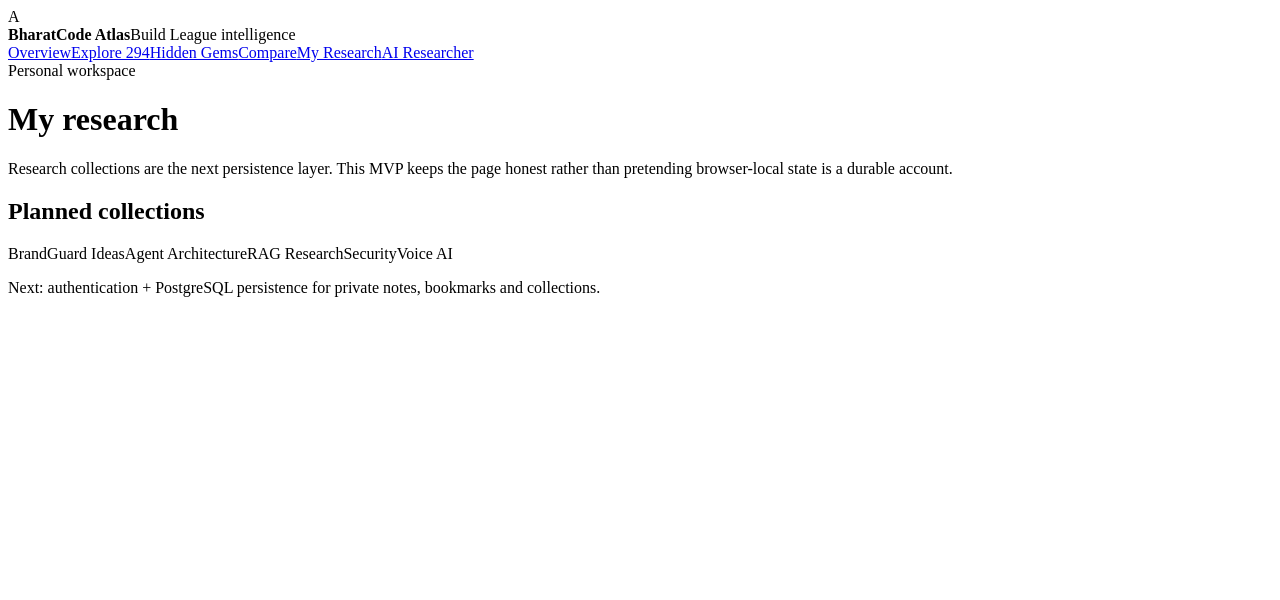
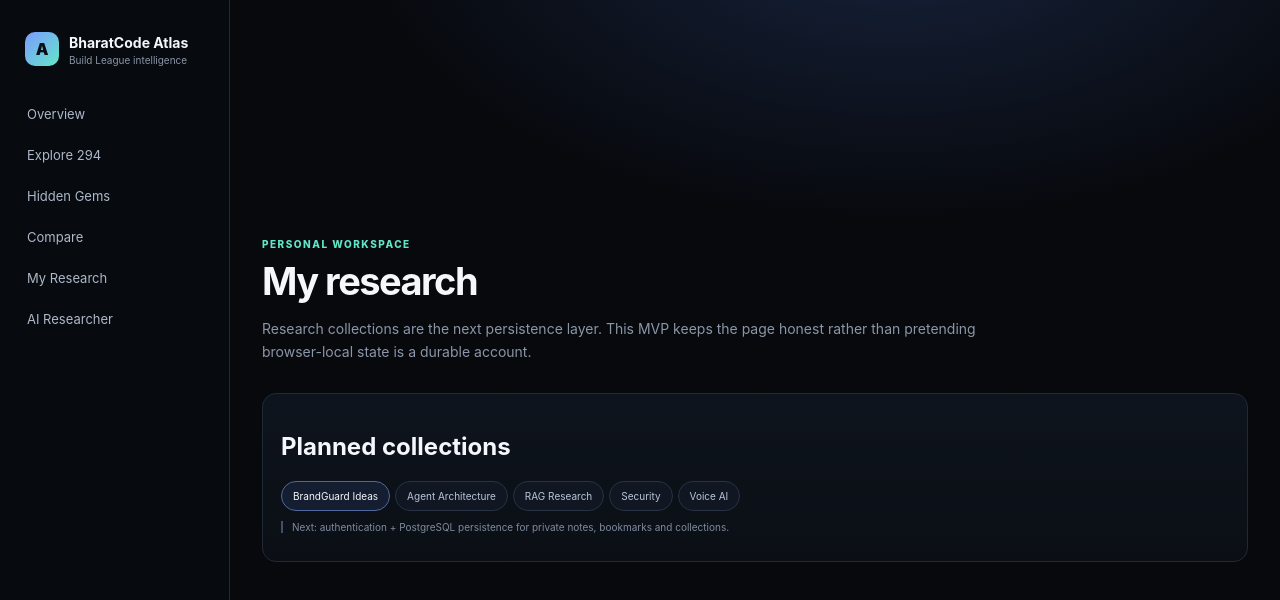
Before and after one commit to aayush-as69/BharatCode-Atlas, a Next.js app: page /research in a window 1280 px wide. Shown: the top 600 px of the page. Built offline with nearby package versions, Linux system fonts and the light colour scheme.

Commit message:
Add JavaScript root layout

```diff
--- /dev/null
+++ b/app/layout.js
@@ -0,0 +1,10 @@
+import './globals.css';
+
+export const metadata={
+  title:'BharatCode Atlas',
+  description:'Explore and research BharatCode Build League projects.'
+};
+
+export default function RootLayout({children}){
+  return <html lang="en"><body>{children}</body></html>;
+}
```
